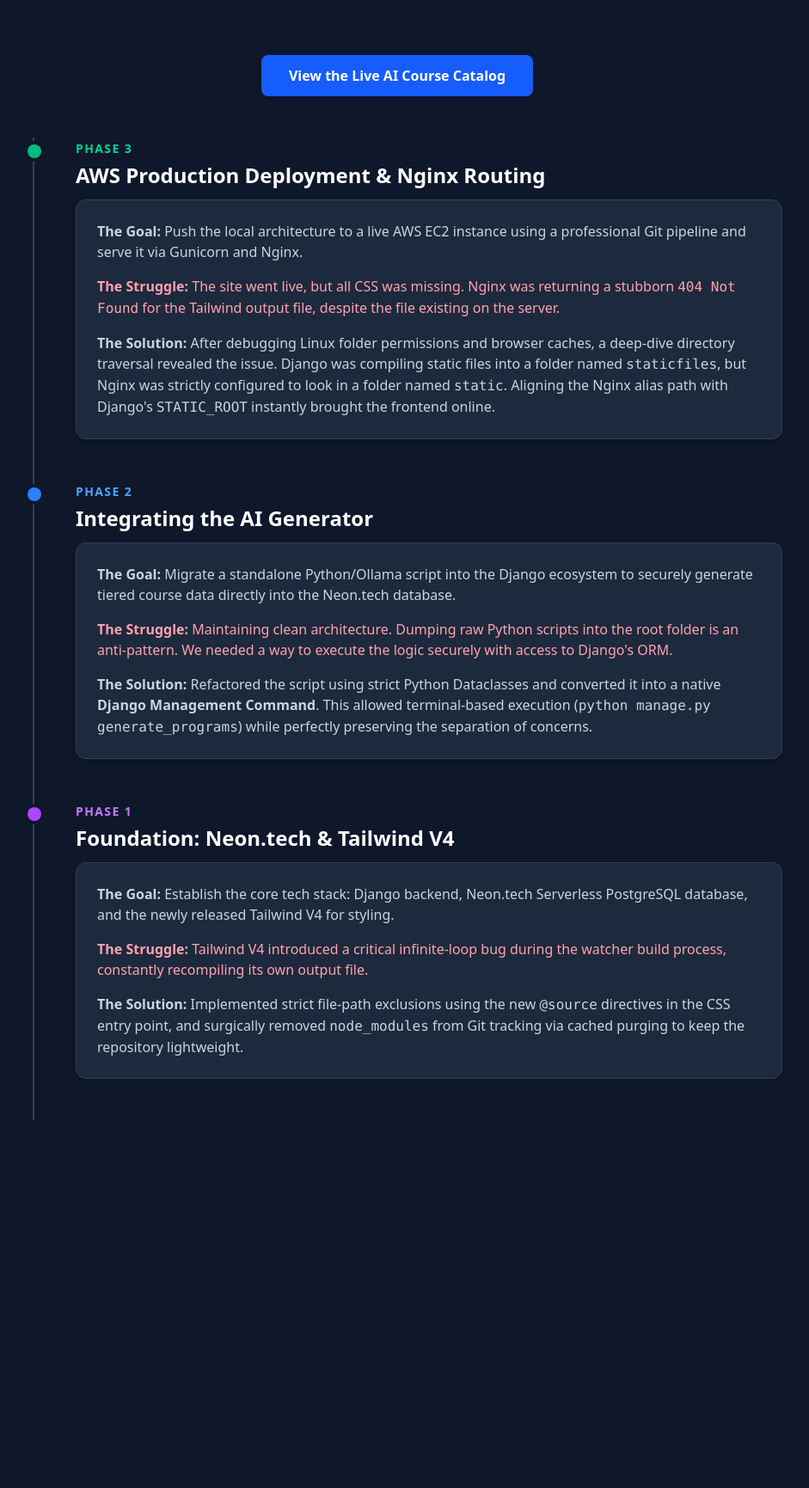
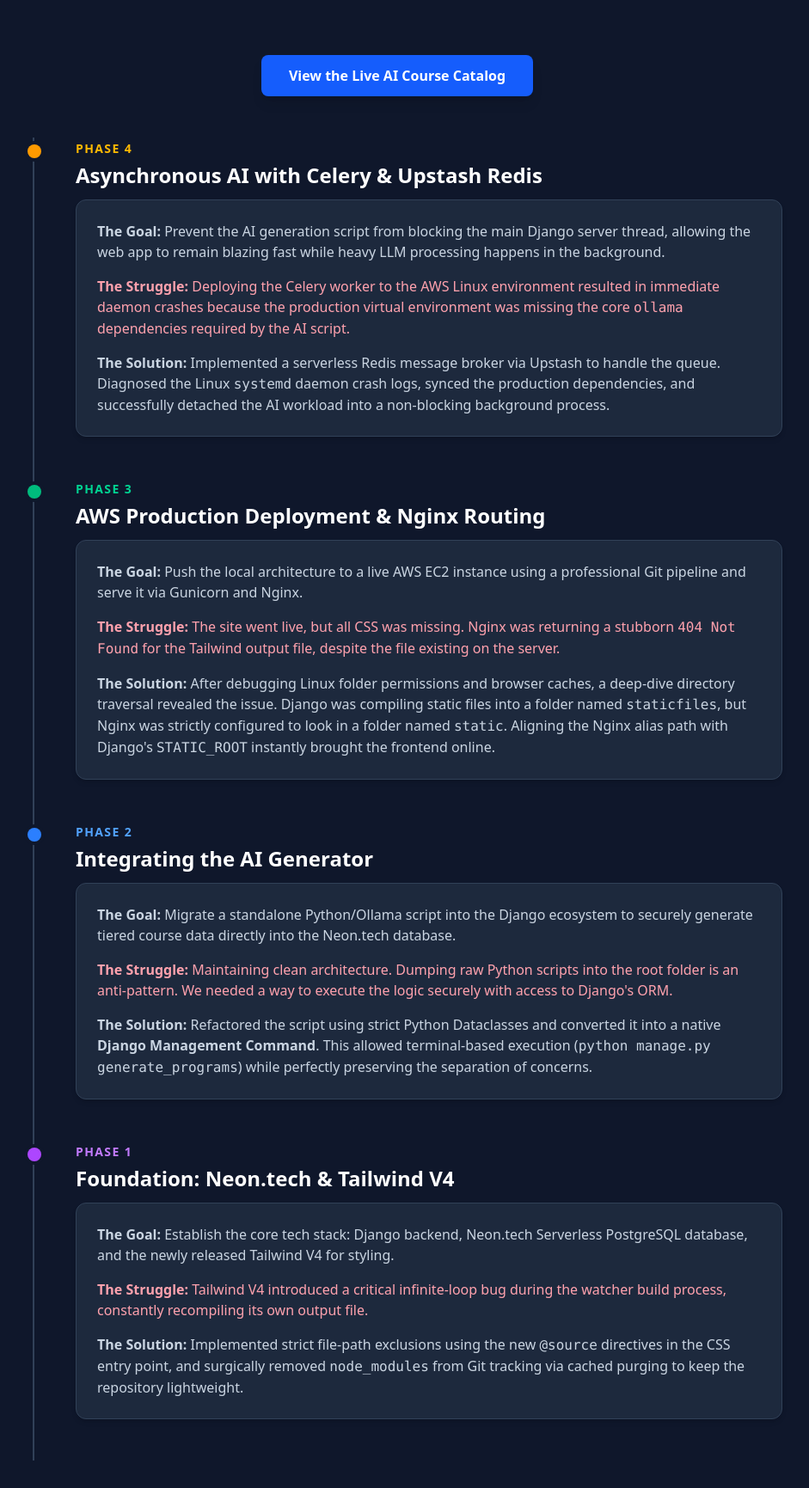
Before and after one commit to JPStone2022/tech-portfolio, a Django app: page / in a window 1280 px wide. Shown: the part 152-1883 px from the top of the page at 86% size, without its empty margins (178-1119 px from the left). Before the commit the page ends 1455 px from the top, so only its background shows below. Run offline with Django 5.2, Linux system fonts and the light colour scheme; style sheets or scripts are compiled from the project's sources; parts of the project's set-up code (start-up, migrations or seed data) failed here and were passed over.

Commit message:
added latest progress to the home page

```diff
--- a/portfolio/templates/portfolio/home.html
+++ b/portfolio/templates/portfolio/home.html
@@ -27,6 +27,19 @@
         </div>
 
         <div class="relative border-l-2 border-slate-700 ml-3 md:ml-6 space-y-12 pb-12">
+
+            <div class="relative pl-8 md:pl-0">
+                <div class="hidden md:block absolute -left-2 top-2 w-4 h-4 rounded-full bg-amber-500 ring-4 ring-slate-900"></div>
+                <div class="md:pl-12">
+                    <span class="text-amber-400 text-sm font-bold tracking-widest uppercase">Phase 4</span>
+                    <h3 class="text-2xl font-bold text-white mt-1 mb-3">Asynchronous AI with Celery & Upstash Redis</h3>
+                    <div class="bg-slate-800 border border-slate-700 rounded-xl p-6 shadow-md">
+                        <p class="mb-4"><strong>The Goal:</strong> Prevent the AI generation script from blocking the main Django server thread, allowing the web app to remain blazing fast while heavy LLM processing happens in the background.</p>
+                        <p class="mb-4 text-rose-300"><strong>The Struggle:</strong> Deploying the Celery worker to the AWS Linux environment resulted in immediate daemon crashes because the production virtual environment was missing the core <code>ollama</code> dependencies required by the AI script.</p>
+                        <p><strong>The Solution:</strong> Implemented a serverless Redis message broker via Upstash to handle the queue. Diagnosed the Linux <code>systemd</code> daemon crash logs, synced the production dependencies, and successfully detached the AI workload into a non-blocking background process.</p>
+                    </div>
+                </div>
+            </div>
 
             <div class="relative pl-8 md:pl-0">
                 <div class="hidden md:block absolute -left-2 top-2 w-4 h-4 rounded-full bg-emerald-500 ring-4 ring-slate-900"></div>
```
Also changed, not shown: 1 other file.
